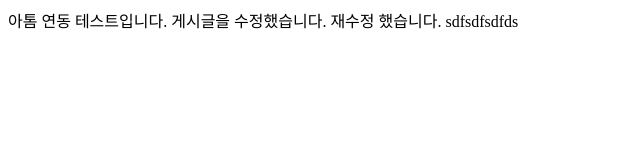
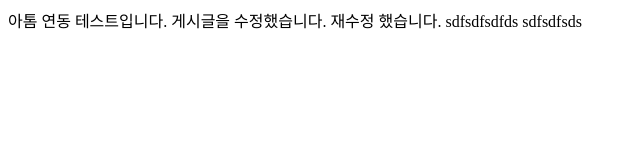
Before and after one commit to web-mok/gitTest, a plain HTML site: page index.html in a window 1280 px wide. Shown: the full height of the page, 0-640 px from the left. Drawn offline with Linux system fonts and the light colour scheme.

Commit message:
master work

```diff
--- a/index.html
+++ b/index.html
@@ -11,5 +11,6 @@
   게시글을 수정했습니다.
   재수정 했습니다.
   sdfsdfsdfds
+  sdfsdfsds
 </body>
 </html>
```
